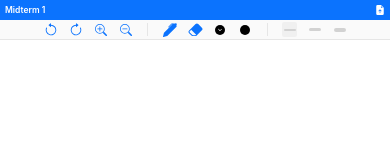
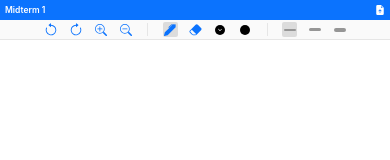
Before and after one commit to DanielRamsgard/govaluate-native-app, a React Native app: screen / in a window 390 px wide. Shown: the top 160 px of the page. Built offline with nearby package versions, Linux system fonts and the light colour scheme.

Commit message:
ready for stylus input

```diff
--- a/components/colorPicker.js
+++ b/components/colorPicker.js
@@ -8,6 +8,7 @@ const Picker = (props) => {
             <View>
                 <ColorPicker
                     onColorChangeComplete={props.updateColor}
+                    onColorChange={props.updateColor}
                     thumbSize={10}
                     sliderSize={10}
                     noSnap={true}
--- a/components/pdfStylus.js
+++ b/components/pdfStylus.js
@@ -13,6 +13,7 @@ import Picker from "./colorPicker";
 const PDFStylus = () => {
     const colorGlobal = "rgba(11, 115, 254, 255)";
     const [stylusWidth, setStylusWidth] = useState(0);
+    const [stylusEraser, setStylusEraser] = useState(0);
     const [color, setColor] = useState("#000000");
     const [picker, setPicker] = useState(false);
     const windowWidth = Dimensions.get('window').width;
@@ -51,14 +52,14 @@ const PDFStylus = () => {
                         </View>
                     </View>
                     <View style={styles.zoomContainer}>
+                        <TouchableOpacity style={[styles.container, { backgroundColor: stylusEraser === 0 ? "rgb(220,220,220)" : "transparent" }]} activeOpacity={1} onPress={() => {setStylusEraser(0)}}>
+                            <Stylus width={12} height={12} color={colorGlobal}/>
+                        </TouchableOpacity>
+                        <TouchableOpacity style={[styles.container, { backgroundColor: stylusEraser === 1 ? "rgb(220,220,220)" : "transparent" }]} activeOpacity={1} onPress={() => {setStylusEraser(1)}}>
+                            <Eraser width={13} height={13} color={colorGlobal}/>
+                        </TouchableOpacity>
                         <View style={styles.container}>
-                            <Stylus width={14} height={14} color={colorGlobal}/>
-                        </View>
-                        <View style={styles.container}>
-                            <Eraser width={15} height={15} color={colorGlobal}/>
-                        </View>
-                        <View style={styles.container}>
-                            <TouchableOpacity style={[styles.circle, { backgroundColor: color }]} onPress={() => {setPicker(true)}}>
+                            <TouchableOpacity style={[styles.circle, { backgroundColor: color }]} onPress={() => {setPicker(true)}} activeOpacity={1}>
                                 <Chevron />
                             </TouchableOpacity>
                         </View>
@@ -74,17 +75,17 @@ const PDFStylus = () => {
                         </View>
                     </View>
                     <View style={styles.zoomContainer}>
-                        <TouchableOpacity style={[styles.container, { backgroundColor: stylusWidth === 0 ? "rgb(240,240,240)" : "transparent" }]} activeOpacity={1} onPress={() => {setStylusWidth(0)}}>
+                        <TouchableOpacity style={[styles.container, { backgroundColor: stylusWidth === 0 ? "rgb(220,220,220)" : "transparent" }]} activeOpacity={1} onPress={() => {setStylusWidth(0)}}>
                             <View style={[styles.width, { height: 2 }]}>
 
                             </View>
                         </TouchableOpacity>
-                        <TouchableOpacity style={[styles.container, { backgroundColor: stylusWidth === 1 ? "rgb(240,240,240)" : "transparent" }]} activeOpacity={1} onPress={() => {setStylusWidth(1)}}>
+                        <TouchableOpacity style={[styles.container, { backgroundColor: stylusWidth === 1 ? "rgb(220,220,220)" : "transparent" }]} activeOpacity={1} onPress={() => {setStylusWidth(1)}}>
                             <View style={[styles.width, { height: 3 }]}>
 
                             </View>
                         </TouchableOpacity>
-                        <TouchableOpacity style={[styles.container, { backgroundColor: stylusWidth === 2 ? "rgb(230,230,230)" : "transparent" }]} activeOpacity={1} onPress={() => {setStylusWidth(2)}}>
+                        <TouchableOpacity style={[styles.container, { backgroundColor: stylusWidth === 2 ? "rgb(220,220,220)" : "transparent" }]} activeOpacity={1} onPress={() => {setStylusWidth(2)}}>
                             <View style={[styles.width, { height: 4 }]}>
 
                             </View>
@@ -128,7 +129,7 @@ const styles = StyleSheet.create({
     width: {
         width: "80%",
         borderRadius: 10,
-        backgroundColor: "rgb(210,210,210)",
+        backgroundColor: "rgb(150,150,150)",
     },
     circle: {
         justifyContent: "center",
```
